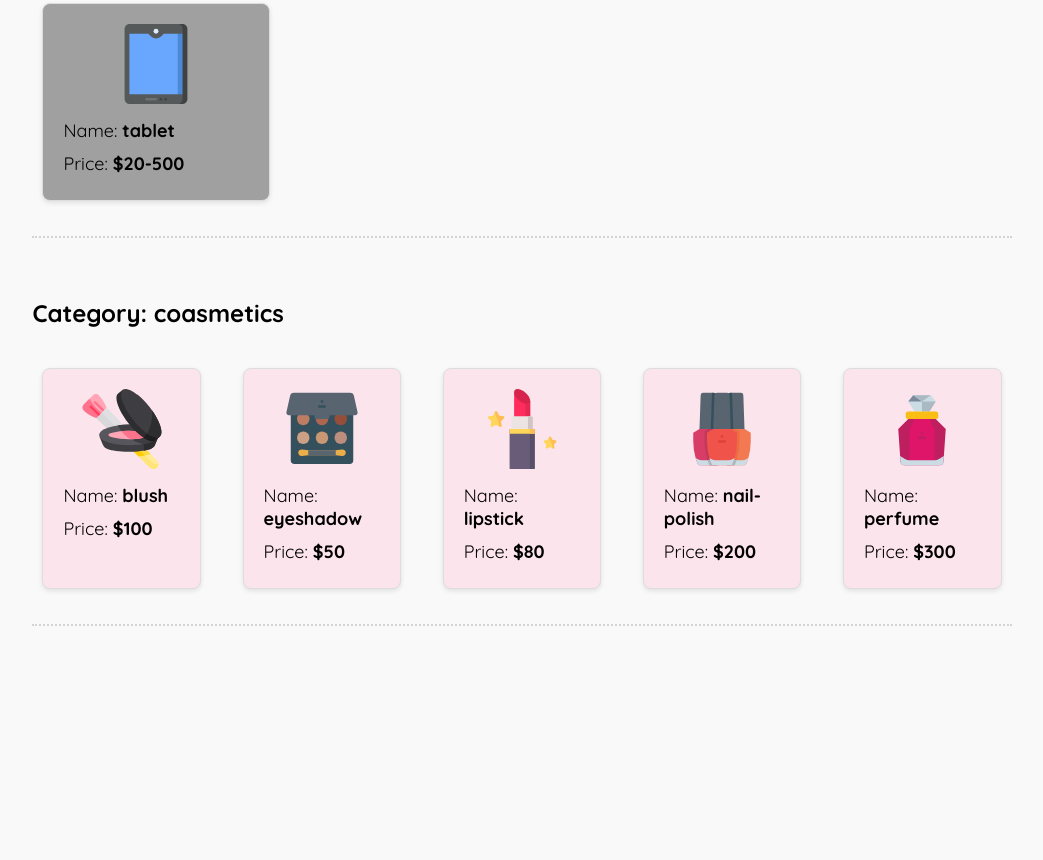
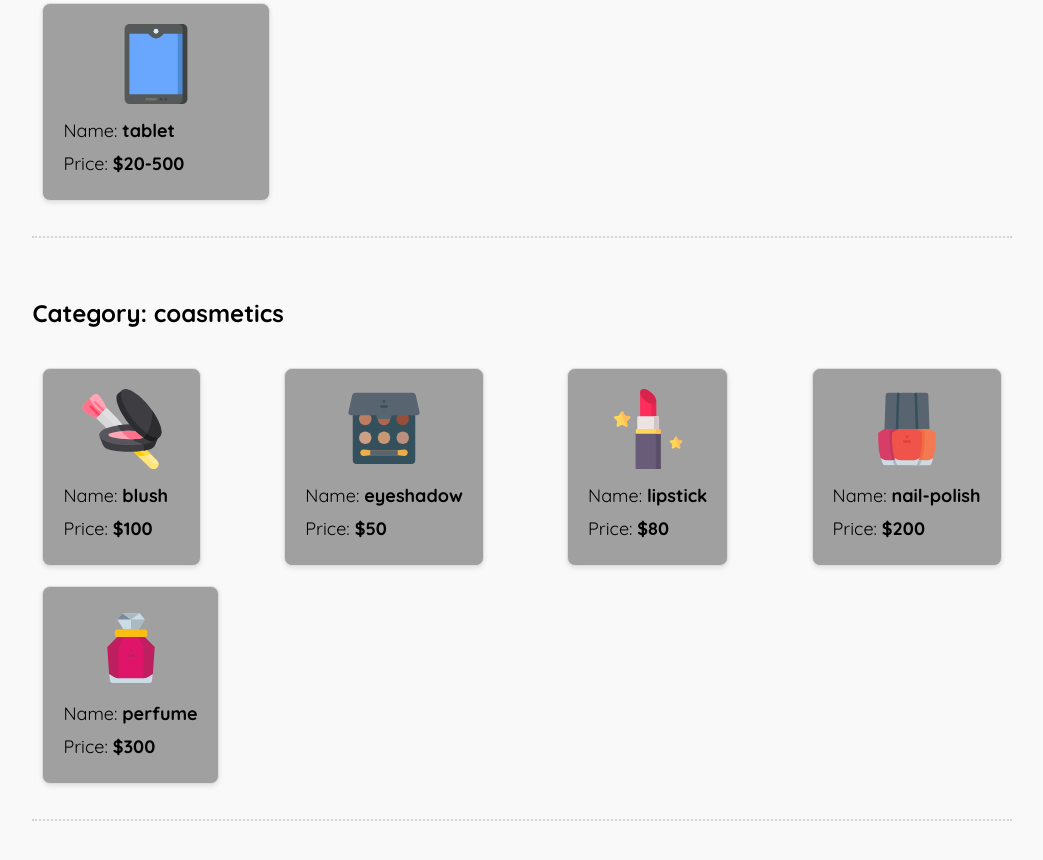
Before and after one commit to Floomin/HW_22, a plain HTML site: page index.html in a window 1280 px wide. Shown: the part 916-1776 px from the top of the page, without its empty margins (118-1161 px from the left). Before the commit the page ends 1610 px from the top, so only its background shows below. Drawn offline with Linux system fonts and the light colour scheme.

Commit message:
Исправил отображение на мобильном

```diff
--- a/style.css
+++ b/style.css
@@ -51,7 +51,7 @@ body {
   /* Внешний отступ у каждого продукта */
   margin: 10px;
   /* Ширина продукта, вычитая внутренний и внешний отступ */
-  width: calc(23% - 40px);
+  min-width: calc(23% - 40px);
   /* Тень для каждого продукта */
   box-shadow: 0 2px 5px rgba(0, 0, 0, 0.1);
   /* Flexbox для выравнивания и распределения содержимого внутри продукта */
@@ -62,7 +62,7 @@ body {
 
 #cosmetics .product {
   /* Специфический фон для продуктов в категории "cosmetics" */
-  background-color: #fce4ec;
+  background-color: #a0a0a0;
   /* Граница у каждого продукта */
   border: 1px solid #ddd;
   /* Радиус границы для закругления углов */
@@ -72,7 +72,7 @@ body {
   /* Внешний отступ у каждого продукта */
   margin: 10px;
   /* Ширина продукта, вычитая внутренний и внешний отступ */
-  width: calc(16% - 40px);
+  min-width: calc(16% - 40px);
   /* Тень для каждого продукта */
   box-shadow: 0 2px 5px rgba(0, 0, 0, 0.1);
   /* Flexbox для выравнивания и распределения содержимого внутри продукта */
```
